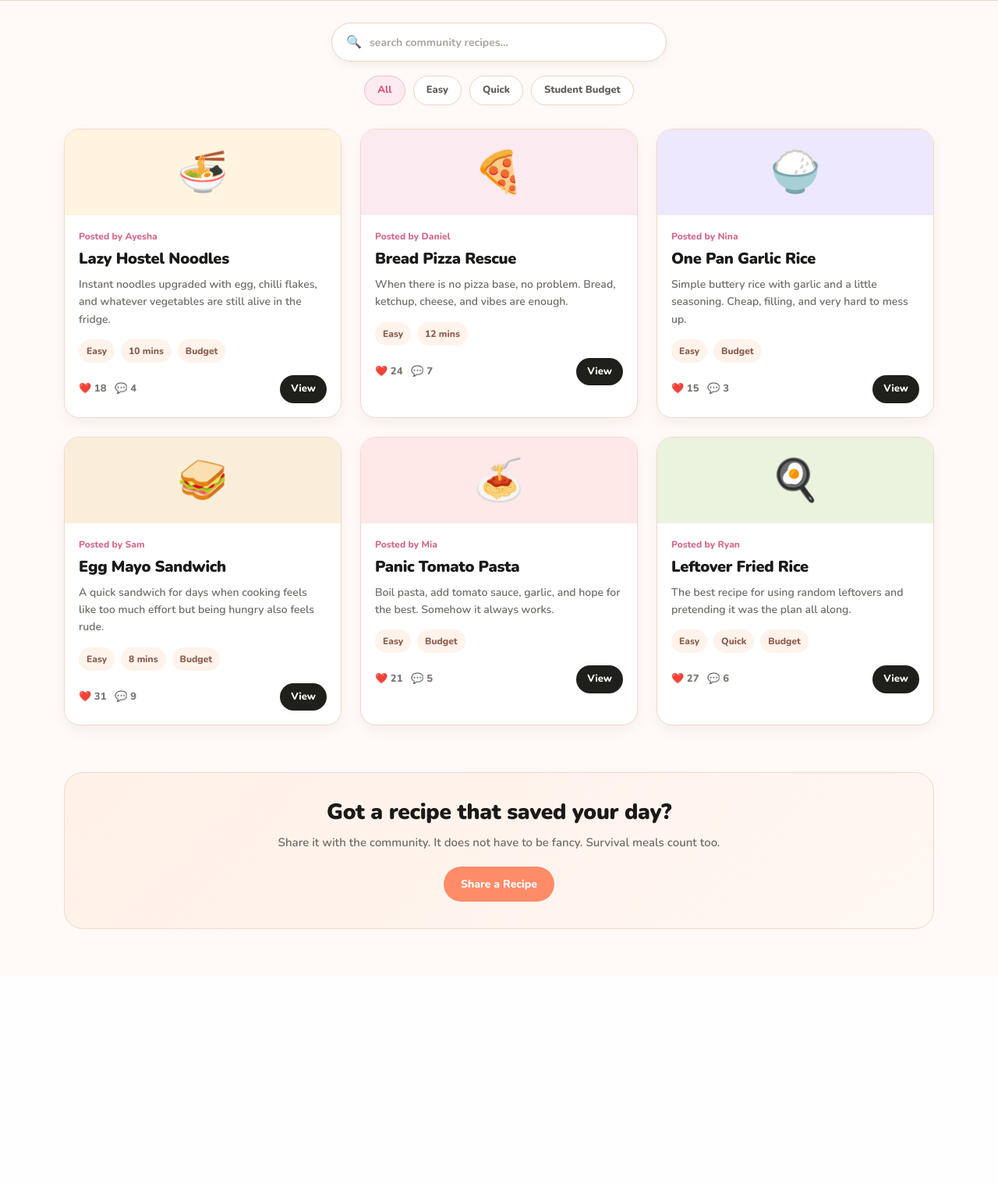
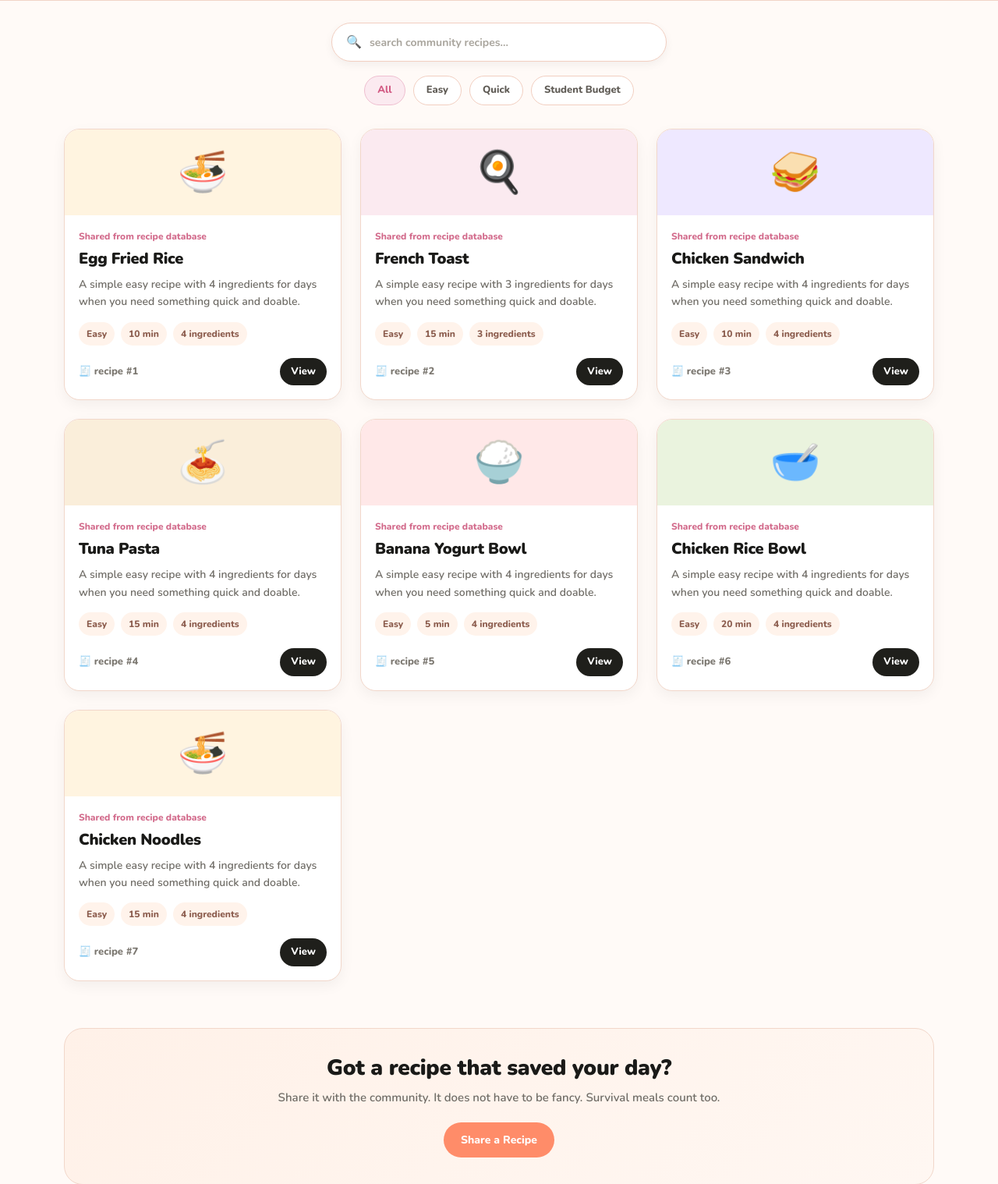
Before and after one commit to xAmyyang/cits5505, a Flask app: page /community in a window 1280 px wide. Shown: the part 328-1846 px from the top of the page at 78% size. Before the commit the page ends 1519 px from the top, so only its background shows below. Run offline with Flask 3, Linux system fonts and the light colour scheme.

Commit message:
Load recipes from JSON in Flask

```diff
--- a/app.py
+++ b/app.py
@@ -1,6 +1,20 @@
-from flask import Flask, render_template
+import json
+from pathlib import Path
+
+from flask import Flask, abort, render_template
 
 app = Flask(__name__)
+DATA_FILE = Path(__file__).parent / "data" / "recipes.json"
+
+
+def load_recipes():
+    with DATA_FILE.open(encoding="utf-8") as file:
+        return json.load(file)
+
+
+def get_recipe(recipe_id):
+    recipes = load_recipes()
+    return next((recipe for recipe in recipes if recipe["id"] == recipe_id), None)
 
 
 @app.route("/")
@@ -25,7 +39,8 @@ def ingredient_selection():
 
 @app.route("/community")
 def community():
-    return render_template("community.html")
+    recipes = load_recipes()
+    return render_template("community.html", recipes=recipes)
 
 
 @app.route("/saved")
@@ -39,8 +54,21 @@ def profile():
 
 
 @app.route("/recipe")
-def recipe_detail():
-    return render_template("recipe-detail.html")
+@app.route("/recipe/<int:recipe_id>")
+def recipe_detail(recipe_id=None):
+    recipes = load_recipes()
+
+    if not recipes:
+        abort(404)
+
+    if recipe_id is None:
+        recipe = recipes[0]
+    else:
+        recipe = get_recipe(recipe_id)
+        if recipe is None:
+            abort(404)
+
+    return render_template("recipe-detail.html", recipe=recipe)
 
 
 if __name__ == "__main__":
--- a/templates/community.html
+++ b/templates/community.html
@@ -61,123 +61,36 @@
   <section class="community-recipes">
     <div class="container">
       <div class="row g-4" id="recipeGrid">
-
-        <div class="col-md-6 col-lg-4 recipe-item" data-title="lazy hostel noodles" data-category="quick budget easy">
+        {% set card_colors = ['#FFF4E0', '#FBEAF0', '#EEE8FF', '#FAEEDA', '#FFE8E8', '#EAF3DE'] %}
+        {% set card_icons = ['🍜', '🍳', '🥪', '🍝', '🍚', '🥣'] %}
+        {% for recipe in recipes %}
+        <div
+          class="col-md-6 col-lg-4 recipe-item"
+          data-title="{{ recipe.name }}"
+          data-category="{{ recipe.difficulty }} {{ recipe.time | lower }}"
+        >
           <div class="community-card">
-            <div class="card-top" style="background:#FFF4E0;">🍜</div>
+            <div class="card-top" style="background:{{ card_colors[loop.index0 % card_colors|length] }};">{{ card_icons[loop.index0 % card_icons|length] }}</div>
             <div class="card-body-custom">
-              <div class="posted-by">Posted by Ayesha</div>
-              <h3>Lazy Hostel Noodles</h3>
-              <p>Instant noodles upgraded with egg, chilli flakes, and whatever vegetables are still alive in the fridge.</p>
+              <div class="posted-by">Shared from recipe database</div>
+              <h3>{{ recipe.name | title }}</h3>
+              <p>
+                A simple {{ recipe.difficulty }} recipe with {{ recipe.ingredients | length }}
+                ingredients for days when you need something quick and doable.
+              </p>
               <div class="recipe-tags">
-                <span>Easy</span>
-                <span>10 mins</span>
-                <span>Budget</span>
+                <span>{{ recipe.difficulty | title }}</span>
+                <span>{{ recipe.time }}</span>
+                <span>{{ recipe.ingredients | length }} ingredients</span>
               </div>
               <div class="card-footer-custom">
-                <div class="social-info">❤️ 18 &nbsp; 💬 4</div>
-                <a href="{{ url_for('recipe_detail') }}" class="view-btn">View</a>
+                <div class="social-info">🧾 recipe #{{ recipe.id }}</div>
+                <a href="{{ url_for('recipe_detail', recipe_id=recipe.id) }}" class="view-btn">View</a>
               </div>
             </div>
           </div>
         </div>
-
-        <div class="col-md-6 col-lg-4 recipe-item" data-title="bread pizza rescue" data-category="quick easy">
-          <div class="community-card">
-            <div class="card-top" style="background:#FBEAF0;">🍕</div>
-            <div class="card-body-custom">
-              <div class="posted-by">Posted by Daniel</div>
-              <h3>Bread Pizza Rescue</h3>
-              <p>When there is no pizza base, no problem. Bread, ketchup, cheese, and vibes are enough.</p>
-              <div class="recipe-tags">
-                <span>Easy</span>
-                <span>12 mins</span>
-              </div>
-              <div class="card-footer-custom">
-                <div class="social-info">❤️ 24 &nbsp; 💬 7</div>
-                <a href="{{ url_for('recipe_detail') }}" class="view-btn">View</a>
-              </div>
-            </div>
-          </div>
-        </div>
-
-        <div class="col-md-6 col-lg-4 recipe-item" data-title="one pan garlic rice" data-category="budget easy">
-          <div class="community-card">
-            <div class="card-top" style="background:#EEE8FF;">🍚</div>
-            <div class="card-body-custom">
-              <div class="posted-by">Posted by Nina</div>
-              <h3>One Pan Garlic Rice</h3>
-              <p>Simple buttery rice with garlic and a little seasoning. Cheap, filling, and very hard to mess up.</p>
-              <div class="recipe-tags">
-                <span>Easy</span>
-                <span>Budget</span>
-              </div>
-              <div class="card-footer-custom">
-                <div class="social-info">❤️ 15 &nbsp; 💬 3</div>
-                <a href="{{ url_for('recipe_detail') }}" class="view-btn">View</a>
-              </div>
-            </div>
-          </div>
-        </div>
-
-        <div class="col-md-6 col-lg-4 recipe-item" data-title="egg mayo sandwich" data-category="quick budget easy">
-          <div class="community-card">
-            <div class="card-top" style="background:#FAEEDA;">🥪</div>
-            <div class="card-body-custom">
-              <div class="posted-by">Posted by Sam</div>
-              <h3>Egg Mayo Sandwich</h3>
-              <p>A quick sandwich for days when cooking feels like too much effort but being hungry also feels rude.</p>
-              <div class="recipe-tags">
-                <span>Easy</span>
-                <span>8 mins</span>
-                <span>Budget</span>
-              </div>
-              <div class="card-footer-custom">
-                <div class="social-info">❤️ 31 &nbsp; 💬 9</div>
-                <a href="{{ url_for('recipe_detail') }}" class="view-btn">View</a>
-              </div>
-            </div>
-          </div>
-        </div>
-
-        <div class="col-md-6 col-lg-4 recipe-item" data-title="panic tomato pasta" data-category="easy budget">
-          <div class="community-card">
-            <div class="card-top" style="background:#FFE8E8;">🍝</div>
-            <div class="card-body-custom">
-              <div class="posted-by">Posted by Mia</div>
-              <h3>Panic Tomato Pasta</h3>
-              <p>Boil pasta, add tomato sauce, garlic, and hope for the best. Somehow it always works.</p>
-              <div class="recipe-tags">
-                <span>Easy</span>
-                <span>Budget</span>
-              </div>
-              <div class="card-footer-custom">
-                <div class="social-info">❤️ 21 &nbsp; 💬 5</div>
-                <a href="{{ url_for('recipe_detail') }}" class="view-btn">View</a>
-              </div>
-            </div>
-          </div>
-        </div>
-
-        <div class="col-md-6 col-lg-4 recipe-item" data-title="leftover fried rice" data-category="quick easy budget">
-          <div class="community-card">
-            <div class="card-top" style="background:#EAF3DE;">🍳</div>
-            <div class="card-body-custom">
-              <div class="posted-by">Posted by Ryan</div>
-              <h3>Leftover Fried Rice</h3>
-              <p>The best recipe for using random leftovers and pretending it was the plan all along.</p>
-              <div class="recipe-tags">
-                <span>Easy</span>
-                <span>Quick</span>
-                <span>Budget</span>
-              </div>
-              <div class="card-footer-custom">
-                <div class="social-info">❤️ 27 &nbsp; 💬 6</div>
-                <a href="{{ url_for('recipe_detail') }}" class="view-btn">View</a>
-              </div>
-            </div>
-          </div>
-        </div>
+        {% endfor %}
 
       </div>
 
```
Also changed, not shown: templates/recipe-detail.html (+11 -11 lines).
